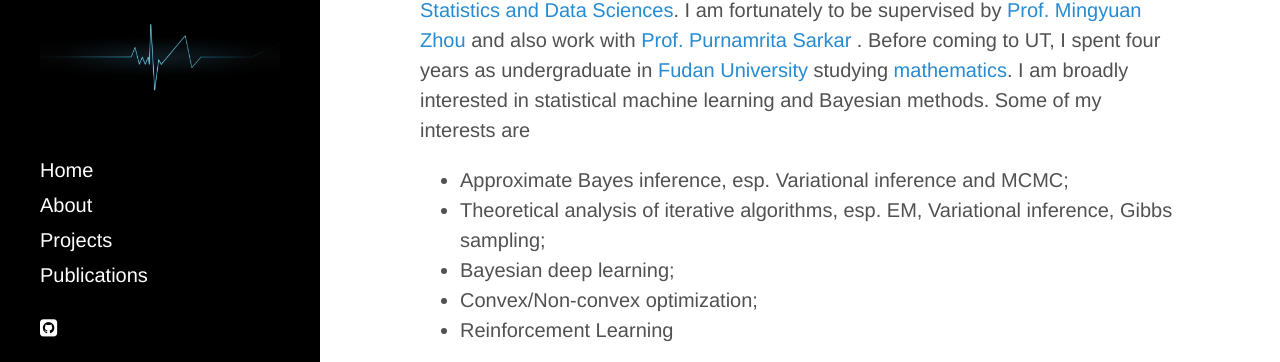
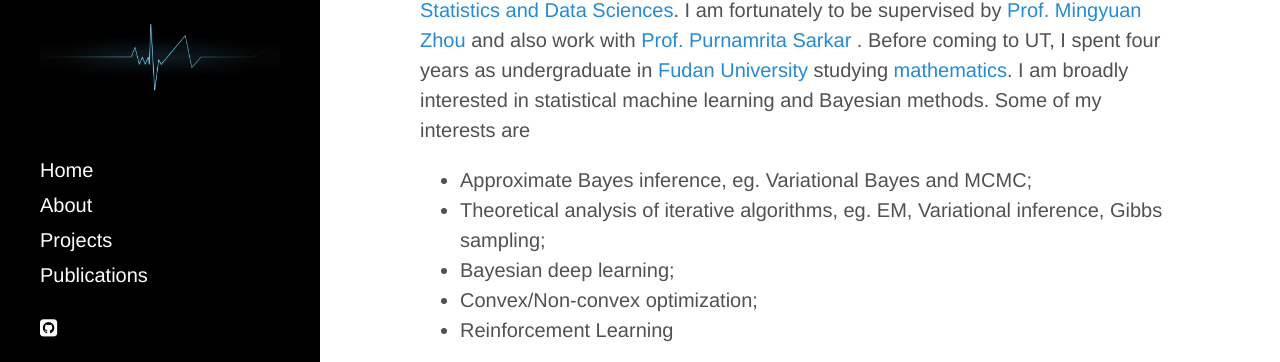
Before and after one commit to mingzhang-yin/mingzhang-yin.github.io, a Jekyll site: the page built from index.md, in a window 1280 px wide. Shown: the part 155-517 px from the top of the page. Built offline with Jekyll 4.4.1, drawn with Linux system fonts in a browser that asks for light colours; nearby versions of some CDN libraries.

Commit message:
Update index.md

```diff
--- a/index.md
+++ b/index.md
@@ -16,8 +16,8 @@
   I am broadly interested in statistical machine learning and Bayesian methods. Some of my interests are
   <p>
   <ul>
-  <li> Approximate Bayes inference, esp. Variational inference and MCMC; </li>
-  <li> Theoretical analysis of iterative algorithms, esp. EM, Variational inference, Gibbs sampling; </li>
+  <li> Approximate Bayes inference, eg. Variational Bayes and MCMC; </li>
+  <li> Theoretical analysis of iterative algorithms, eg. EM, Variational inference, Gibbs sampling; </li>
   <li> Bayesian deep learning; </li>
   <li> Convex/Non-convex optimization; </li>
   <li> Reinforcement Learning </li>
```
